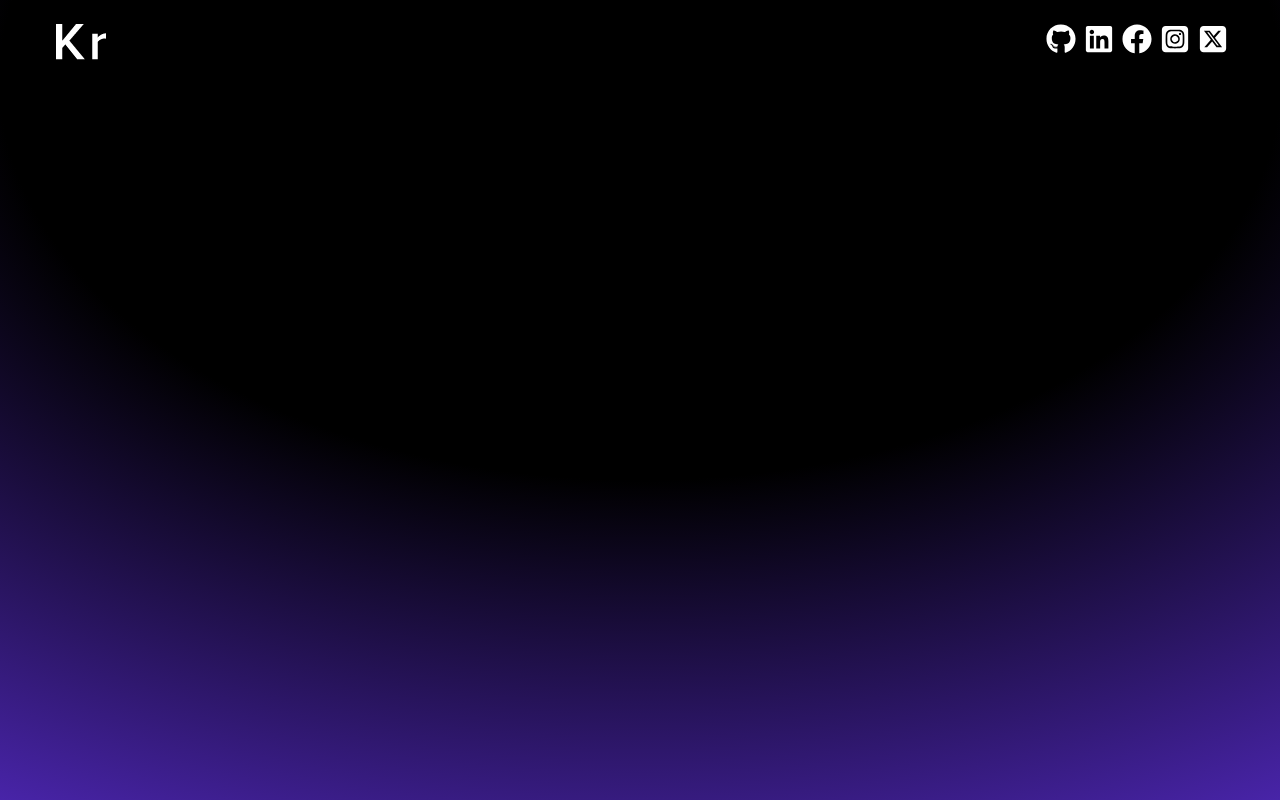
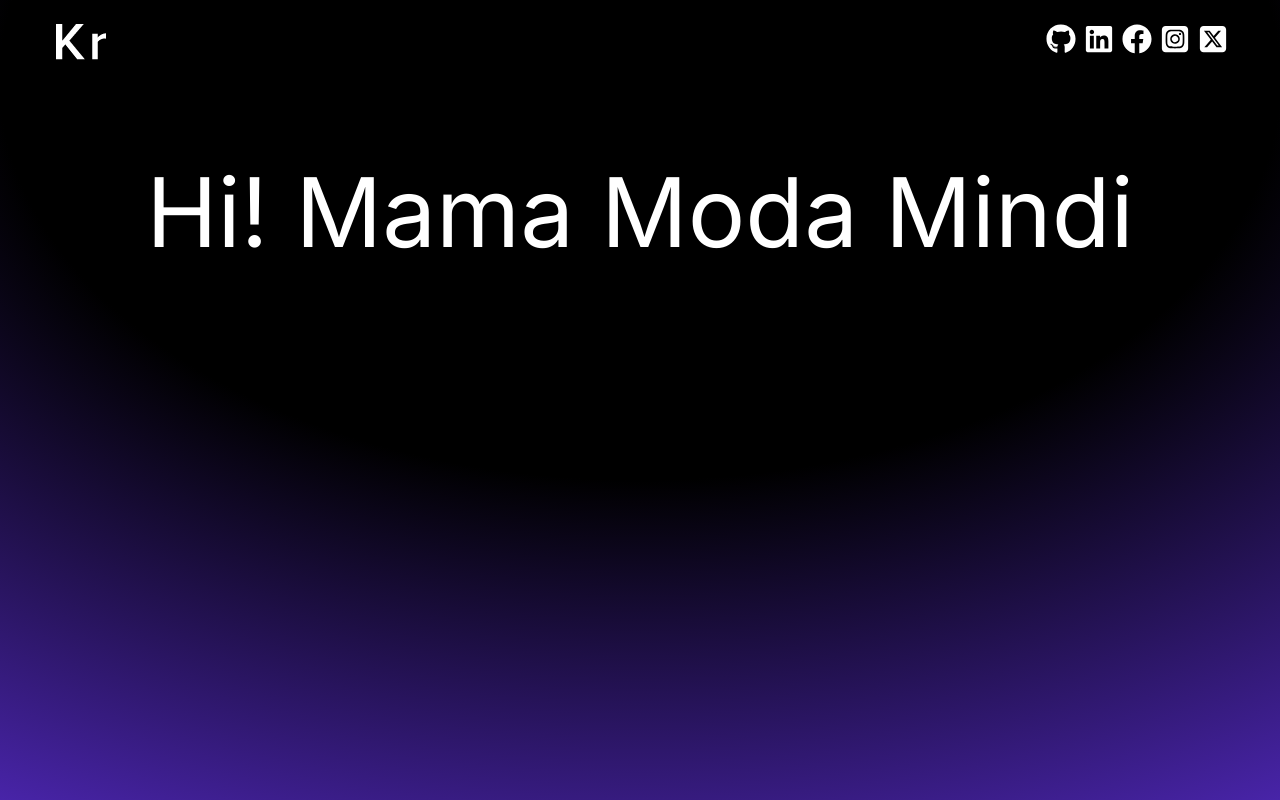
Before and after one commit to Supun-01/react_tailwind_test, a React (Vite) app: page / in a window 1280 px wide. Built offline with nearby package versions, Linux system fonts and the light colour scheme.

Commit message:
Moda mindi

```diff
--- a/src/App.jsx
+++ b/src/App.jsx
@@ -1,4 +1,5 @@
 import NavBar from "./components/NavBar"
+import Test from "./components/Test"
 
 function App() {
   return (
@@ -12,6 +13,8 @@ function App() {
 
       <div className="container mx-auto px-8">
         <NavBar />
+
+        <Test />
       </div>
 
     </div>
--- a/src/components/Test.jsx
+++ b/src/components/Test.jsx
@@ -1,7 +1,7 @@
 function Test() {
 
     return (
-        0
+        <h1 className="text-center text-8xl">Hi! Mama Moda Mindi</h1>
     )
 }
 
```
